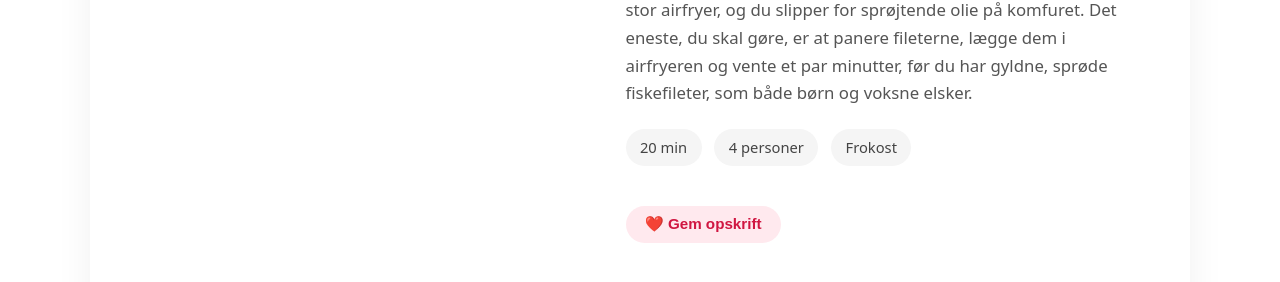
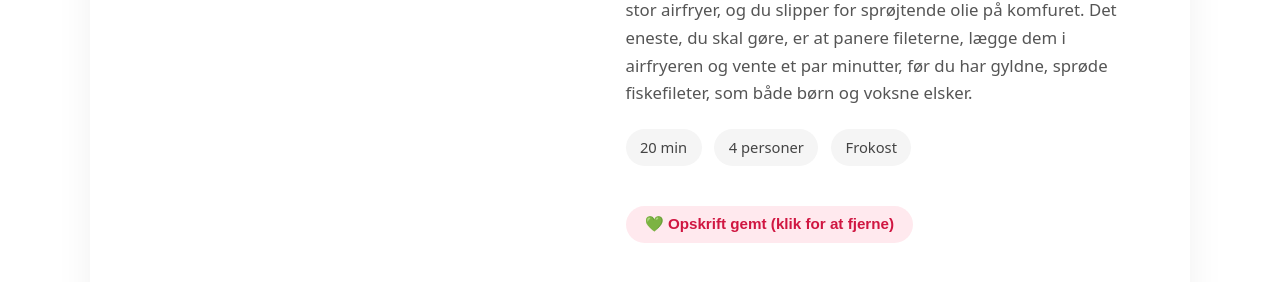
Before and after one commit to KaasLarsen/airfryerv2, a plain HTML site: page opskrifter/fiskefilet.html in a window 1280 px wide. Both pictures are taken after a click on the button "❤️ Gem opskrift". Shown: the part 518-800 px from the top of the page. Drawn offline with Linux system fonts and the light colour scheme.

Commit message:
Update fiskefilet.html

```diff
--- a/opskrifter/fiskefilet.html
+++ b/opskrifter/fiskefilet.html
@@ -234,6 +234,37 @@
       });
     });
   </script>
+  <!-- TOGGLE FAVORIT – PRÆCIS SOM FØR -->
+  <script>
+    document.addEventListener("DOMContentLoaded", function () {
+      const btn = document.querySelector(".save-recipe-btn");
+      if (!btn) return;
+
+      const name = btn.getAttribute("data-recipe");
+      let saved = JSON.parse(localStorage.getItem("savedRecipes") || "[]");
+
+      function update() {
+        if (saved.includes(name)) {
+          btn.textContent = "💚 Opskrift gemt (klik for at fjerne)";
+        } else {
+          btn.textContent = "❤️ Gem opskrift";
+        }
+      }
+
+      update();
+
+      btn.addEventListener("click", function () {
+        saved = JSON.parse(localStorage.getItem("savedRecipes") || "[]");
+        if (saved.includes(name)) {
+          saved = saved.filter(r => r !== name);
+        } else {
+          saved.push(name);
+        }
+        localStorage.setItem("savedRecipes", JSON.stringify(saved));
+        update();
+      });
+    });
+  </script>
 
 </body>
 </html>
```
